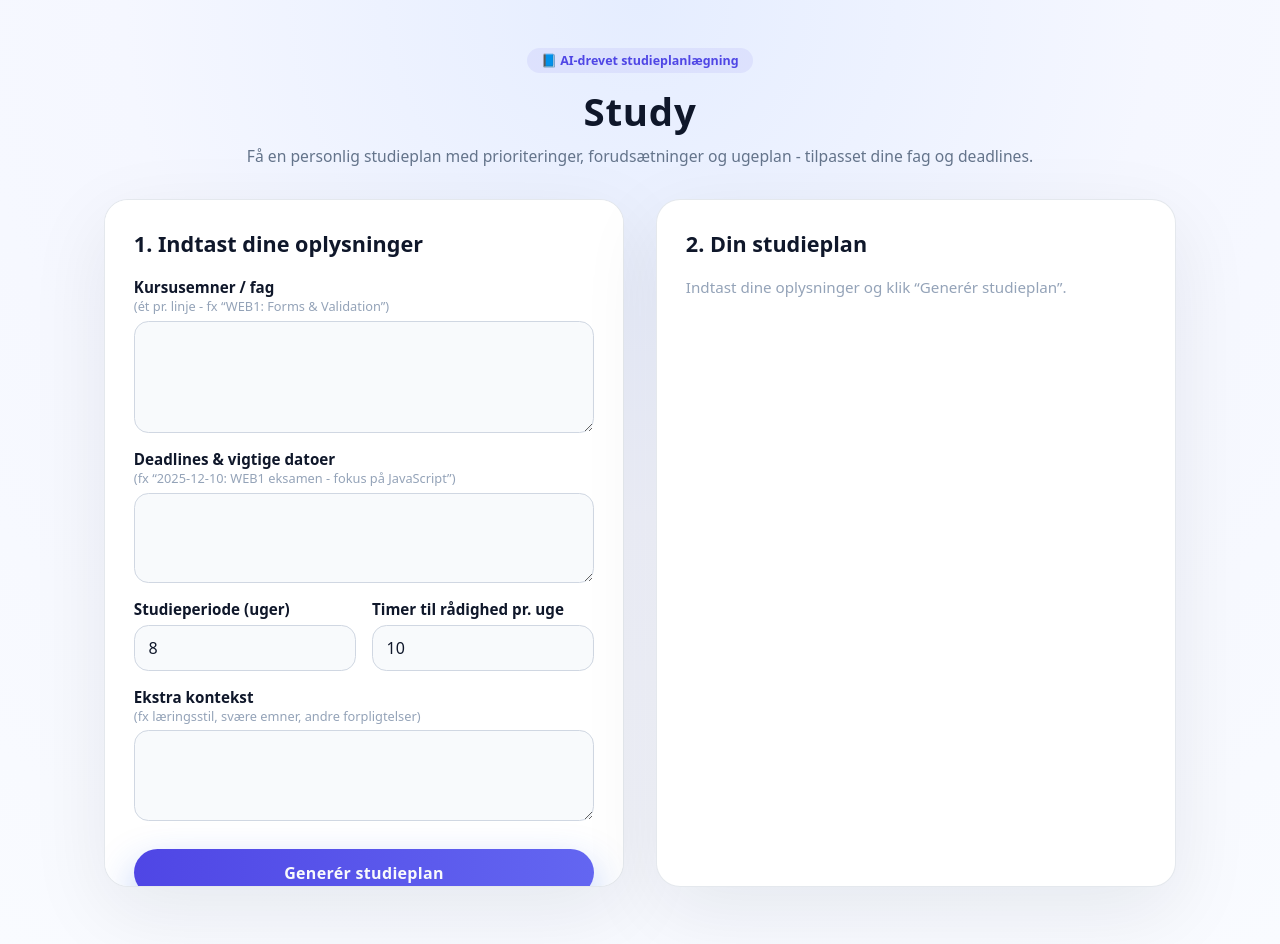
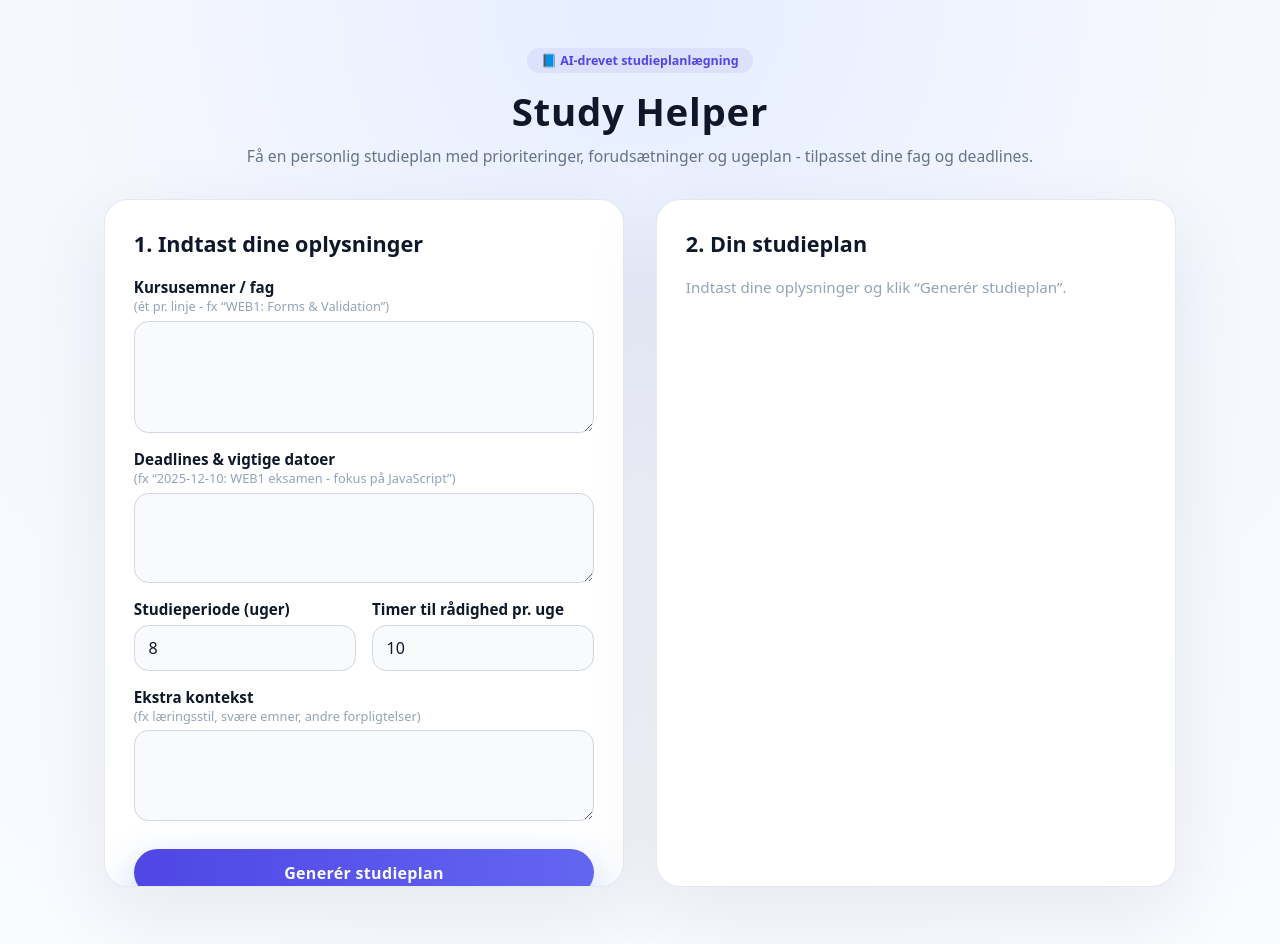
Before and after one commit to sep5prototype/sep5prototype, a website: page index.html in a window 1280 px wide. Drawn offline with Linux system fonts and the light colour scheme.

Commit message:
Update index.html

```diff
--- a/index.html
+++ b/index.html
@@ -9,7 +9,7 @@
     <main class="app">
       <header>
         <div class="app-tag">📘 AI-drevet studieplanlægning</div>
-        <h1>Study</h1>
+        <h1>Study Helper</h1>
         <p>
           Få en personlig studieplan med prioriteringer, forudsætninger og
           ugeplan - tilpasset dine fag og deadlines.
```
